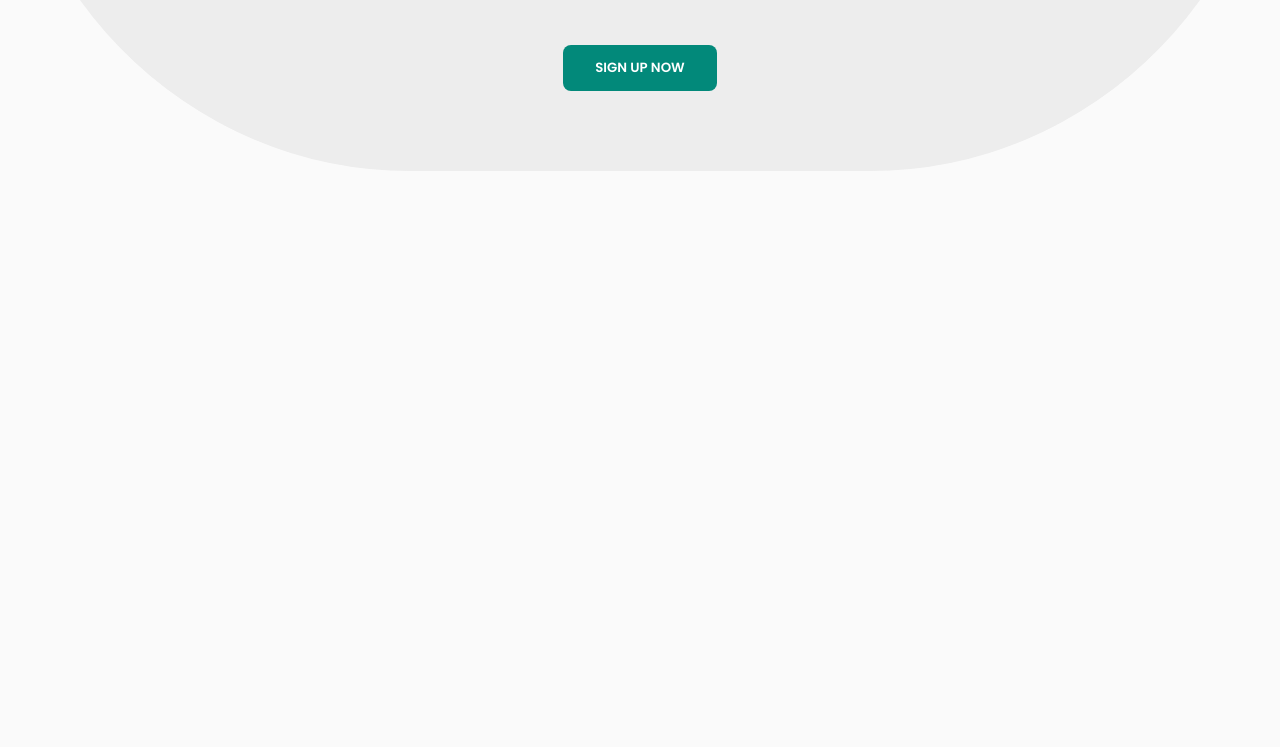
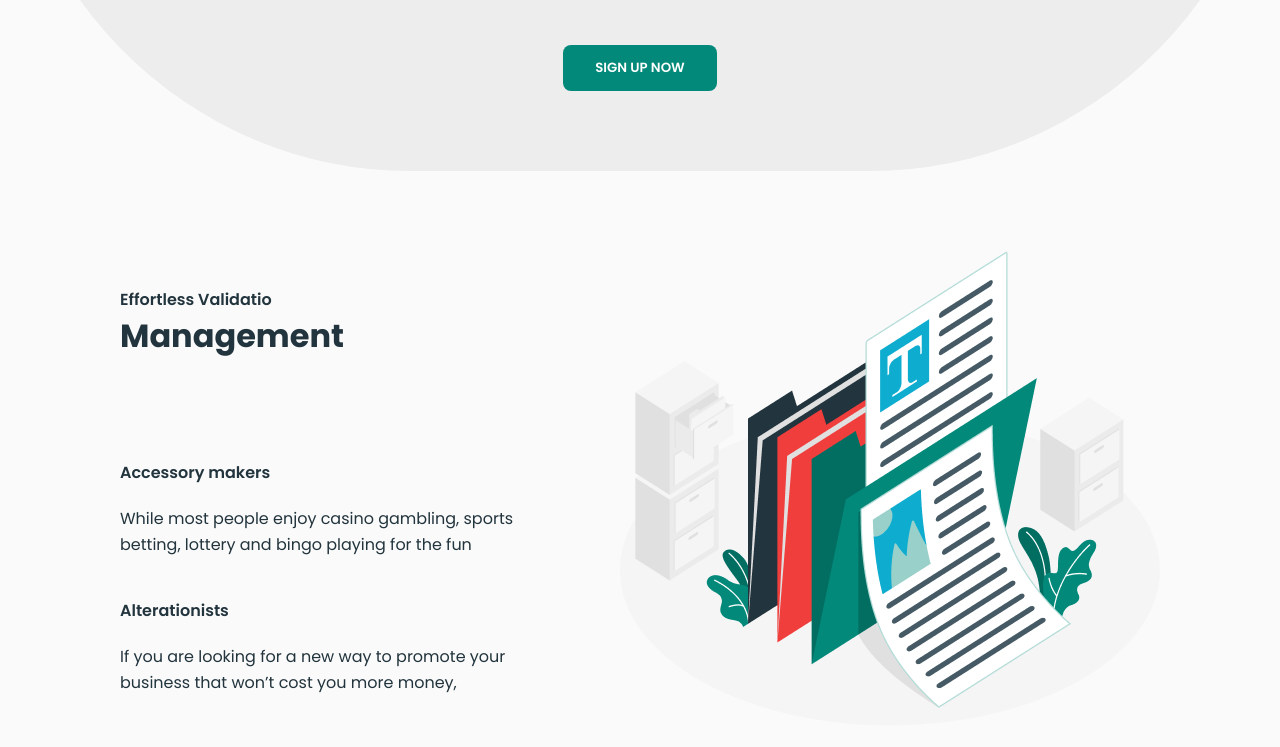
Before and after one commit to Ulugbek29/Product-website, a plain HTML site: page index.html in a window 1280 px wide. Shown: the part 1144-1891 px from the top of the page. Drawn offline with Linux system fonts and the light colour scheme.

Commit message:
otabek done

```diff
--- a/index.html
+++ b/index.html
@@ -101,7 +101,25 @@
 
     <!--========== Xoshimjonov O SECTION ==========-->
     <section>
-
+        <div class="container">
+            <div class="manegmant">
+                <div class="manegmant-text">
+                    <p>Effortless Validatio</p>
+                    <h2>Management</h2>
+                    <div class="manegmant__title title1">
+                        <h5>Accessory makers</h5>
+                        <p>While most people enjoy casino gambling, sports betting, lottery and bingo playing for the fun</p>
+                    </div>
+                    <div class="manegmant__title">
+                        <h5>Alterationists</h5>
+                        <p>If you are looking for a new way to promote your business that won’t cost you more money, </p>
+                    </div>
+                </div>
+                <div class="manegmant-img">
+                    <img src="./images/amico.png" alt="">
+                </div>
+            </div>
+        </div>
     </section>
 
 
--- a/style.css
+++ b/style.css
@@ -336,7 +336,57 @@ nav {
 
 /*===============  Xoshimjonov O SECTIONS ===============*/
 
+.manegmant{
+    display: flex;
+    justify-content: center;
+    align-items: center;
+    gap: 100px;
+}
 
+.manegmant-text{
+    >p{
+        color: #22343D;
+font-family: Poppins;
+font-size: 16px;
+font-style: normal;
+font-weight: 600;
+line-height: normal;
+    }
+    >h2{
+        color: #22343D;
+font-family: Poppins;
+font-size: 32px;
+font-style: normal;
+font-weight: 700;
+line-height: normal;
+    }
+}
+
+.manegmant__title{
+    margin-top: 40px;
+    >h5{
+        color: #22343D;
+font-family: Poppins;
+font-size: 16px;
+font-style: normal;
+font-weight: 600;
+line-height: 26px; /* 162.5% */
+margin-bottom: 20px;
+    }
+    >p{
+        width: 400px;
+        color: #22343D;
+font-family: Poppins;
+font-size: 16px;
+font-style: normal;
+font-weight: 400;
+line-height: 26px; /* 162.5% */
+    }
+}
+
+.title1{
+    margin-top: 100px;
+}
 
 
 
```
Also changed, not shown: images/amico.png (added).
